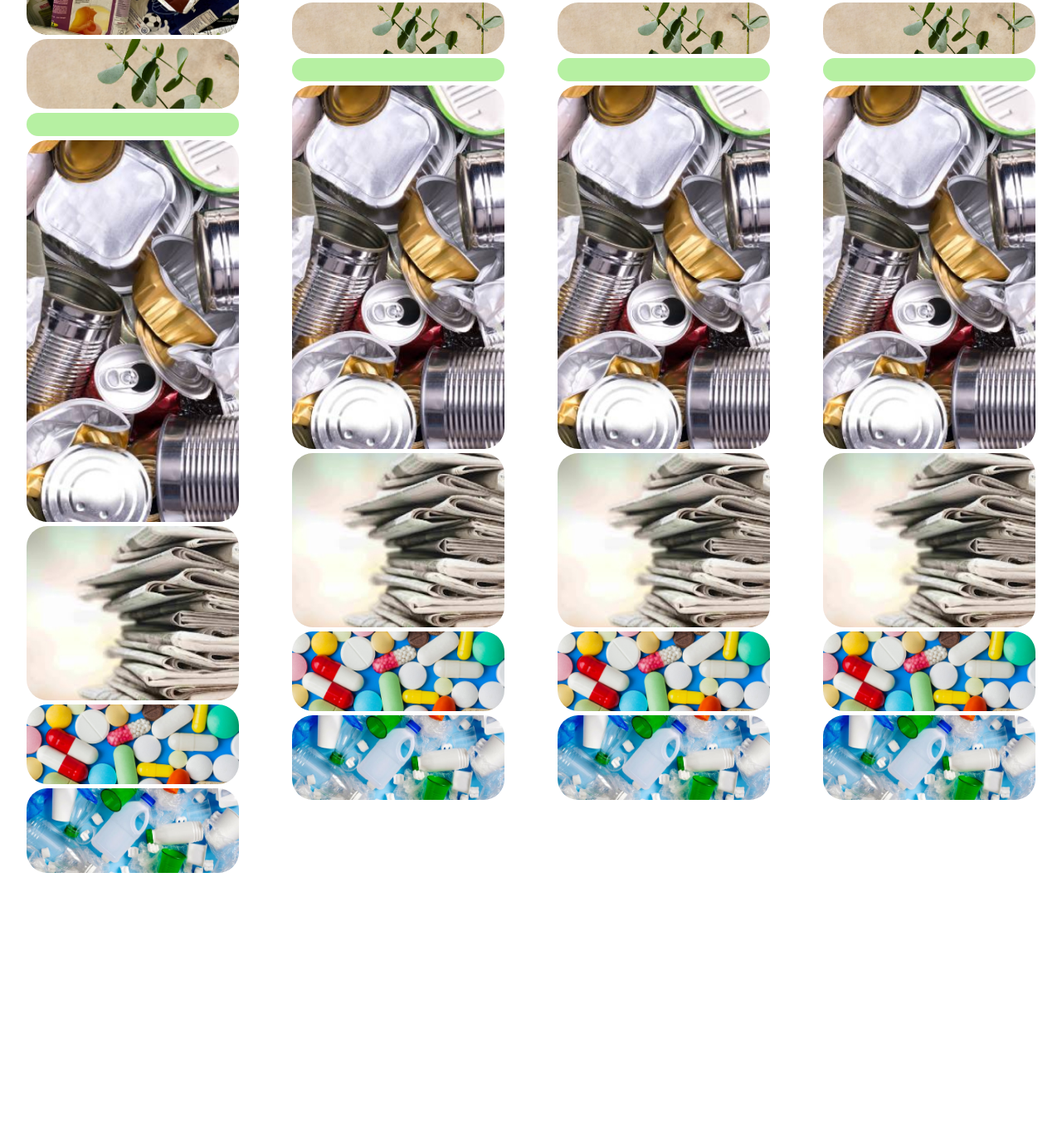
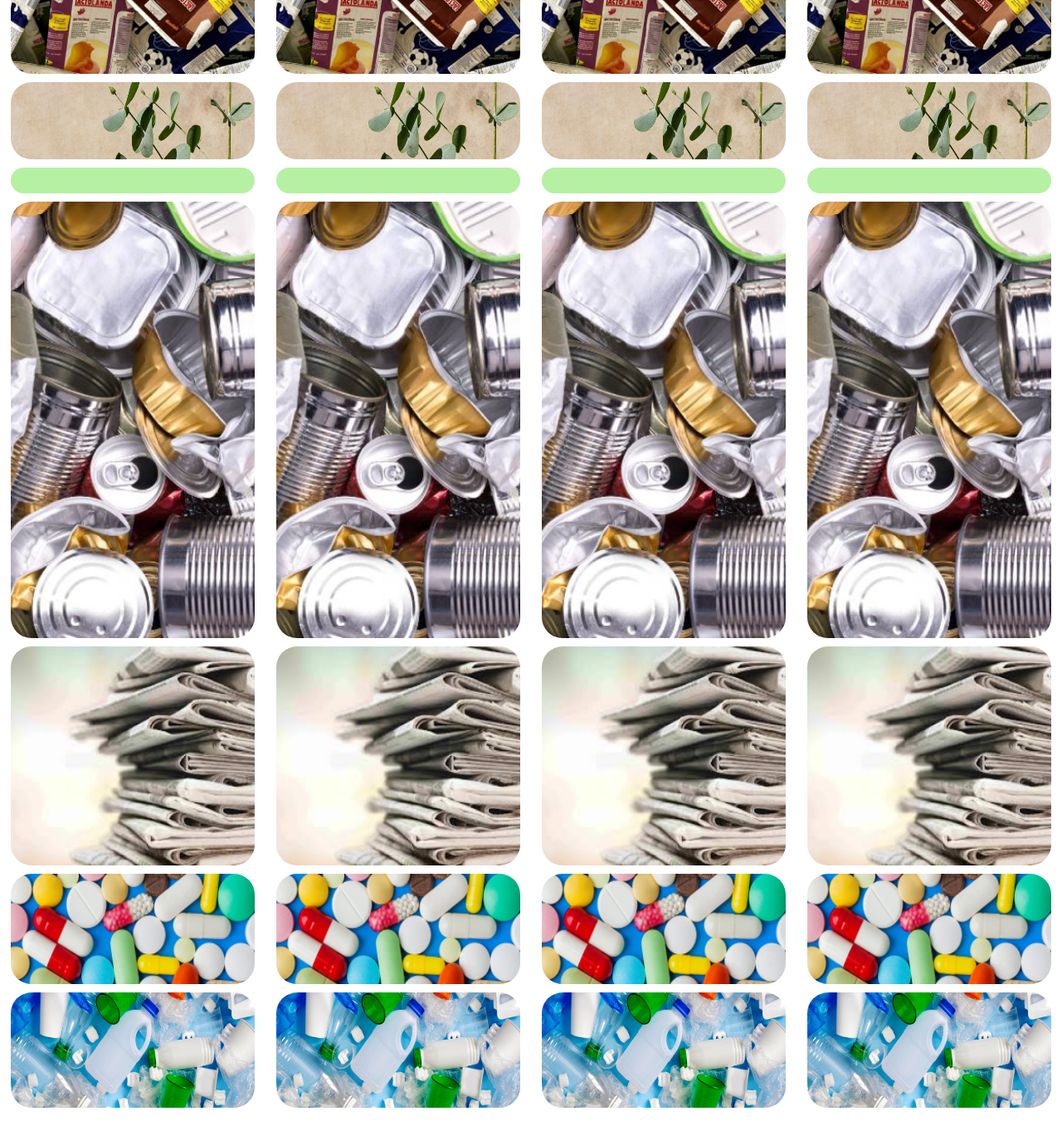
Before and after one commit to waterfree/copia_printerest, a plain HTML site: page index.html in a window 1280 px wide. Shown: the part 505-1862 px from the top of the page at 83% size. Before the commit the page ends 1562 px from the top, so only its background shows below. Drawn offline with Linux system fonts and the light colour scheme.

Commit message:
Actualizo flex para todas las imagenes

```diff
--- a/index.html
+++ b/index.html
@@ -6,7 +6,6 @@
 
     <link rel="stylesheet" href="style.css" />
     <title>Proyecto_printerest</title>
-    //prueba
   </head>
 
   <body>
@@ -83,39 +82,111 @@
           <img class="galery1" src="./imagenes/latas.jpg" alt="imagen5" />
           <a href="safe">Guardar</a>
         </div>
+        <div class="btn_img">
           <img class="galery1" src="./imagenes/papel.jpg" alt="imagen6" />
+          <a href="safe">Guardar</a>
+        </div>
+        <div class="btn_img">
           <img class="galery1" src="./imagenes/pastillas.jpg" alt="imagen7" />
+          <a href="safe">Guardar</a>
+        </div>
+        <div class="btn_img">
           <img class="galery1" src="./imagenes/plastico.jpg" alt="imagen8" />
+          <a href="safe">Guardar</a>
+        </div>
       </section>
       <section class="imagenes_general">
+        <div class="btn_img">
           <img class="galery1" src="./imagenes/ecotips.png" alt="imagen1" />
+          <a href="safe">Guardar</a>
+        </div>
+        <div class="btn_img">
           <img class="galery1" src="./imagenes/empaques.jpg" alt="imagen2" />
-        <img class="galery1" src="./imagenes/fondo-1_1.png" alt="imagen3" />
+          <a href="safe">Guardar</a>
+        </div>
+        <div class="btn_img">
+          <img class="galery1" src="./imagenes/fondo-1_1.jpg" alt="imagen3" />
+          <a href="safe">Guardar</a>
+        </div>
         <img class="galery1" src="./imagenes/fondo_baja.png" alt="imagen4" />
+        <div class="btn_img">
           <img class="galery1" src="./imagenes/latas.jpg" alt="imagen5" />
+          <a href="safe">Guardar</a>
+        </div>
+        <div class="btn_img">
           <img class="galery1" src="./imagenes/papel.jpg" alt="imagen6" />
+          <a href="safe">Guardar</a>
+        </div>
+        <div class="btn_img">
           <img class="galery1" src="./imagenes/pastillas.jpg" alt="imagen7" />
+          <a href="safe">Guardar</a>
+        </div>
+        <div class="btn_img">
           <img class="galery1" src="./imagenes/plastico.jpg" alt="imagen8" />
+          <a href="safe">Guardar</a>
+        </div>
       </section>
       <section class="imagenes_general">
+        <div class="btn_img">
           <img class="galery1" src="./imagenes/ecotips.png" alt="imagen1" />
+          <a href="safe">Guardar</a>
+        </div>
+        <div class="btn_img">
           <img class="galery1" src="./imagenes/empaques.jpg" alt="imagen2" />
-        <img class="galery1" src="./imagenes/fondo-1_1.png" alt="imagen3" />
+          <a href="safe">Guardar</a>
+        </div>
+        <div class="btn_img">
+          <img class="galery1" src="./imagenes/fondo-1_1.jpg" alt="imagen3" />
+          <a href="safe">Guardar</a>
+        </div>
         <img class="galery1" src="./imagenes/fondo_baja.png" alt="imagen4" />
+        <div class="btn_img">
           <img class="galery1" src="./imagenes/latas.jpg" alt="imagen5" />
+          <a href="safe">Guardar</a>
+        </div>
+        <div class="btn_img">
           <img class="galery1" src="./imagenes/papel.jpg" alt="imagen6" />
+          <a href="safe">Guardar</a>
+        </div>
+        <div class="btn_img">
           <img class="galery1" src="./imagenes/pastillas.jpg" alt="imagen7" />
+          <a href="safe">Guardar</a>
+        </div>
+        <div class="btn_img">
           <img class="galery1" src="./imagenes/plastico.jpg" alt="imagen8" />
+          <a href="safe">Guardar</a>
+        </div>
       </section>
       <section class="imagenes_general">
+        <div class="btn_img">
           <img class="galery1" src="./imagenes/ecotips.png" alt="imagen1" />
+          <a href="safe">Guardar</a>
+        </div>
+        <div class="btn_img">
           <img class="galery1" src="./imagenes/empaques.jpg" alt="imagen2" />
-        <img class="galery1" src="./imagenes/fondo-1_1.png" alt="imagen3" />
+          <a href="safe">Guardar</a>
+        </div>
+        <div class="btn_img">
+          <img class="galery1" src="./imagenes/fondo-1_1.jpg" alt="imagen3" />
+          <a href="safe">Guardar</a>
+        </div>
         <img class="galery1" src="./imagenes/fondo_baja.png" alt="imagen4" />
+        <div class="btn_img">
           <img class="galery1" src="./imagenes/latas.jpg" alt="imagen5" />
+          <a href="safe">Guardar</a>
+        </div>
+        <div class="btn_img">
           <img class="galery1" src="./imagenes/papel.jpg" alt="imagen6" />
+          <a href="safe">Guardar</a>
+        </div>
+        <div class="btn_img">
           <img class="galery1" src="./imagenes/pastillas.jpg" alt="imagen7" />
+          <a href="safe">Guardar</a>
+        </div>
+        <div class="btn_img">
           <img class="galery1" src="./imagenes/plastico.jpg" alt="imagen8" />
+          <a href="safe">Guardar</a>
+        </div>
       </section>
     </main>
   </body>
--- a/style.css
+++ b/style.css
@@ -106,15 +106,19 @@ main{
 .imagenes_general{
     display: flex;
     flex-direction: column;
-    width: 20%;
-    padding: 5px;
-    gap: 5px;
+    width: 23%;
+    padding:5px;
+    gap: 10px;
 }
 
-
+.btn_img{
+    width: 100%;
+    height: 100%;
+}
 /*Aqui ajusto la imgen al tamaño del div*/
 .btn_img img{
-    object-fit: cover;
+    /*object-fit:cover;*/
+    background-size: cover;
     width:100%;
     height:100%;
 }
@@ -128,7 +132,7 @@ main{
 .btn_img:hover a {
     position:relative;
     bottom:90%;
-    left:72%;
+    left:65%;
     background-color:#8F0005;
     border-radius:25px;
     color:white;
```
Lines whose indentation alone changed are shown as unchanged.
